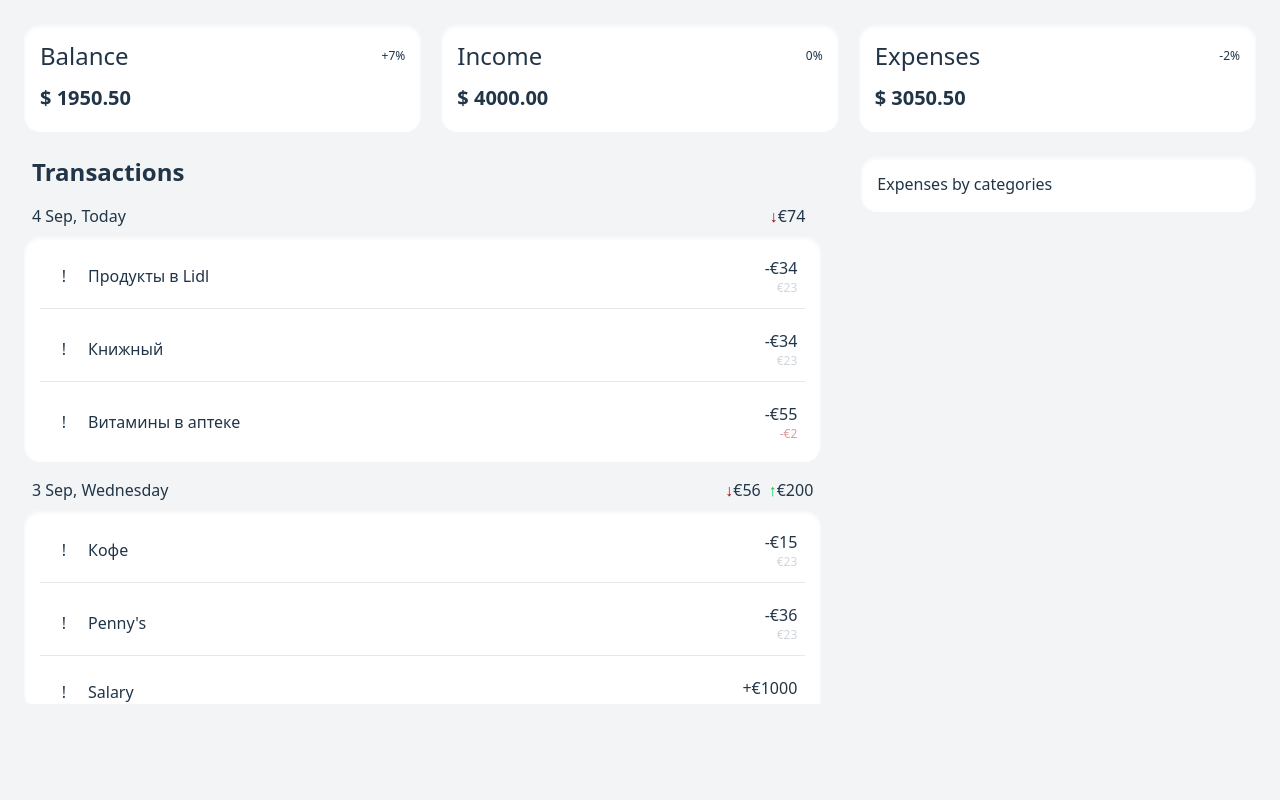
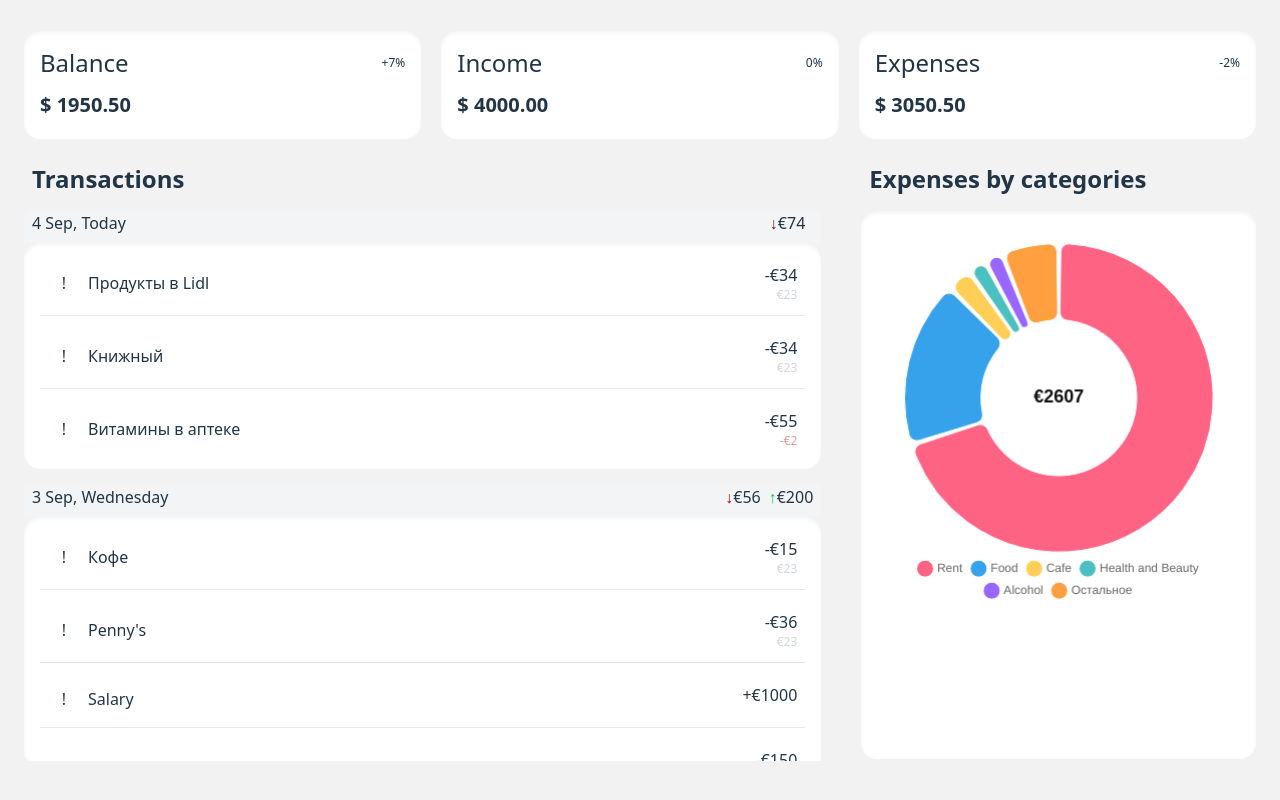
Before and after one commit to ldudanova/personal-budget-app, a React (Vite) app: page / in a window 1280 px wide. Built offline with nearby package versions, Linux system fonts and the light colour scheme.

Commit message:
Add react-chartjs-2

```diff
--- a/package.json
+++ b/package.json
@@ -11,7 +11,9 @@
   },
   "dependencies": {
     "@tailwindcss/vite": "^4.1.12",
+    "chart.js": "^4.5.0",
     "react": "^19.1.1",
+    "react-chartjs-2": "^5.3.0",
     "react-dom": "^19.1.1"
   },
   "devDependencies": {
--- /dev/null
+++ b/src/components/Pages/HomePage/ExpensesByCategoriesChart.tsx
@@ -0,0 +1,185 @@
+import {Doughnut} from "react-chartjs-2";
+import {Chart as ChartJS, ArcElement, Legend, Tooltip} from "chart.js";
+
+ChartJS.register(ArcElement, Tooltip, Legend);
+
+export default function ExpensesByCategoriesChart() {
+    const categories = [
+        {
+            id: 101,
+            name: "Food",
+            totalAmount: 456,
+        },
+        {
+            id: 102,
+            name: "Cafe",
+            totalAmount: 68,
+        },
+        {
+            id: 103,
+            name: "Transport",
+            totalAmount: 20,
+        },
+        {
+            id: 104,
+            name: "Rent",
+            totalAmount: 1827,
+        },
+        {
+            id: 105,
+            name: "Health and Beauty",
+            totalAmount: 50,
+        },
+        {
+            id: 106,
+            name: "Internet",
+            totalAmount: 38,
+        },
+        {
+            id: 107,
+            name: "Alcohol",
+            totalAmount: 50,
+        },
+        {
+            id: 108,
+            name: "Cigarettes",
+            totalAmount: 32,
+        },
+        {
+            id: 109,
+            name: "Cat",
+            totalAmount: 22,
+        },
+        {
+            id: 110,
+            name: "Mobile",
+            totalAmount: 44,
+        },
+    ]
+
+    function groupTopCategories(
+        data: { id: number, name: string; totalAmount: number }[],
+        topN = 5
+    ) {
+        // сортируем по убыванию
+        const sorted = [...data].sort((a, b) => b.totalAmount - a.totalAmount);
+
+        // берём топ N
+        const top = sorted.slice(0, topN);
+
+        // считаем остаток
+        const rest = sorted.slice(topN);
+        if (rest.length > 0) {
+            const otherSum = rest.reduce((sum, item) => sum + item.totalAmount, 0);
+            top.push({id: 0, name: "Остальное", totalAmount: otherSum });
+        }
+
+        return top;
+    }
+
+    const groupedData = groupTopCategories(categories, 5);
+
+    const data = {
+        labels: groupedData.map((item) => item.name),
+        datasets: [
+            {
+                label: '€',
+                data: groupedData.map((item) => item.totalAmount),
+                backgroundColor: [
+                    'rgba(255, 99, 132, 1)',
+                    'rgba(54, 162, 235, 1)',
+                    'rgba(255, 206, 86, 1)',
+                    'rgba(75, 192, 192, 1)',
+                    'rgba(153, 102, 255, 1)',
+                    'rgba(255, 159, 64, 1)',
+                ],
+                borderWidth: 1,         // без белых границ
+                borderRadius: 8,       // скругленные углы
+                spacing: 3,             // промежутки между секторами
+            },
+        ],
+    };
+
+    const options = {
+        plugins: {
+            legend: {
+                position: "bottom" as const,
+                labels: {
+                    usePointStyle: true,
+                    pointStyle: "circle", // можно ещё 'rectRounded', 'triangle', 'star'
+                },
+                maxHeight: 100,
+            },
+            datalabels: {
+                color: "#fff",
+                font: {
+                    weight: "bold" as const,
+                    size: 14,
+                },
+                formatter: (value: number, context: any) => {
+                    const dataArr = context.chart.data.datasets[0].data;
+                    const total = dataArr.reduce((a: number, b: number) => a + b, 0);
+                    return ((value / total) * 100).toFixed(1) + "%";
+                },
+            },
+        },
+        // 🔹 Обработка клика
+        onClick: (_: any, elements: any[]) => {
+            if (!elements.length) return;
+            const chart = elements[0];
+            const label = data.labels[chart.index];
+
+            alert(label)
+            if (label === "Остальное") {
+            //     TODO: сделать переход на график с остальными тратами: отобразить тут же или перейти на другую страницу?
+            }
+        },
+        onHover: (event: any, element: any) => {
+            if(element.length === 1) {
+                event.native.target.style.cursor = "pointer";
+            }
+            if(element.length === 0) {
+                event.native.target.style.cursor = "default";
+            }
+        }
+    };
+
+    const centerTextPlugin = {
+        id: "centerText",
+        beforeDraw: (chart: any) => {
+            const { ctx } = chart;
+            ctx.save();
+
+            // Берём геометрию первой дуги
+            const meta = chart.getDatasetMeta(0);
+            if (!meta || !meta.data || !meta.data[0]) return;
+
+            const arc = meta.data[0];
+            const { x, y } = arc.getProps(["x", "y"], true); // центр пончика
+
+            // Считаем сумму
+            const total = chart.data.datasets[0].data.reduce(
+                (a: number, b: number) => a + b,
+                0
+            );
+            const text = `€${total}`;
+
+            // Настройки текста
+            ctx.font = "bold 18px Arial";
+            ctx.fillStyle = "#111";
+            ctx.textAlign = "center";
+            ctx.textBaseline = "middle";
+
+            ctx.fillText(text, x, y);
+            ctx.restore();
+        },
+    };
+
+
+
+    return (
+        <Doughnut data={data}
+                  options={options}
+                  plugins={[centerTextPlugin]}/>
+    )
+}
--- a/src/components/Pages/HomePage/HomePage.tsx
+++ b/src/components/Pages/HomePage/HomePage.tsx
@@ -1,10 +1,11 @@
 import BalanceInfo from "../../BalanceInfoBlock/BalanceInfo.tsx";
 import Card from "../../Cards/Card.tsx";
 import TransactionBlock from "../../TransactionBlock/TransactionBlock.tsx";
+import ExpensesByCategoriesChart from "./ExpensesByCategoriesChart.tsx";
 
 export default function HomePage() {
     return (
-        <div className="bg-gray-100 w-full h-lvh justify-center px-6 pb-8">
+        <div className=" w-full h-full justify-center px-6 pb-8">
             <div className="container mx-auto">
                 <BalanceInfo/>
 
@@ -13,8 +14,11 @@ export default function HomePage() {
                         <TransactionBlock/>
                     </div>
                     <div className="">
-                        <Card className="max-w-lg">
-                            <h3>Expenses by categories</h3>
+                        <h2 className="text-2xl font-bold font-sans mb-4 px-2">Expenses by categories</h2>
+                        <Card className="max-w-lg pt-8">
+                            <div className={"flex justify-center relative h-fit md:h-[calc(100vh-300px)]"}>
+                                <ExpensesByCategoriesChart/>
+                            </div>
                         </Card>
                     </div>
                 </div>
--- a/src/components/TransactionBlock/TransactionBlock.tsx
+++ b/src/components/TransactionBlock/TransactionBlock.tsx
@@ -110,9 +110,8 @@ export default function TransactionBlock() {
             <h2 className="text-2xl font-bold font-sans mb-4 px-2">
                 Transactions
             </h2>
-            <div className="h-[calc(100vh-300px)] overflow-hidden relative">
-                <div
-                    className="h-full overflow-y-auto scrollbar-thin scrollbar-thumb-violet-400 scrollbar-track-gray-100 rounded-lg relative pb-8 pr-4">
+            <div className="h-[calc(100vh-250px)] overflow-hidden relative">
+                <div className="h-full overflow-y-auto scrollbar-thin scrollbar-thumb-violet-400 scrollbar-track-gray-100 rounded-lg relative pb-8 pr-4">
                     {transactionsArr.map((tran: TranArr) => (
                         <div className={"mb-4"} key={tran.id}>
                             <div key={tran.id}
--- a/src/index.css
+++ b/src/index.css
@@ -15,7 +15,7 @@
 }
 
 /*TODO: убрать*/
-#root{
+#root {
     width: 100vw;
 }
 
@@ -24,6 +24,7 @@ a {
     color: #646cff;
     text-decoration: inherit;
 }
+
 a:hover {
     color: #535bf2;
 }
@@ -34,6 +35,8 @@ body {
     place-items: center;
     min-width: 320px;
     min-height: 100vh;
+    background-color: #f3f2f2; //TODO: убрать
+
 }
 
 h1 {
@@ -52,9 +55,11 @@ button {
     cursor: pointer;
     transition: border-color 0.25s;
 }
+
 button:hover {
     border-color: #646cff;
 }
+
 button:focus,
 button:focus-visible {
     outline: 4px auto -webkit-focus-ring-color;
@@ -65,9 +70,11 @@ button:focus-visible {
         color: #213547;
         background-color: #ffffff;
     }
+
     a:hover {
         color: #747bff;
     }
+
     button {
         background-color: #f9f9f9;
     }
```
Also changed, not shown: 1 other file (tests, documents, lock files or other folders). Lines whose indentation alone changed are shown as unchanged.
